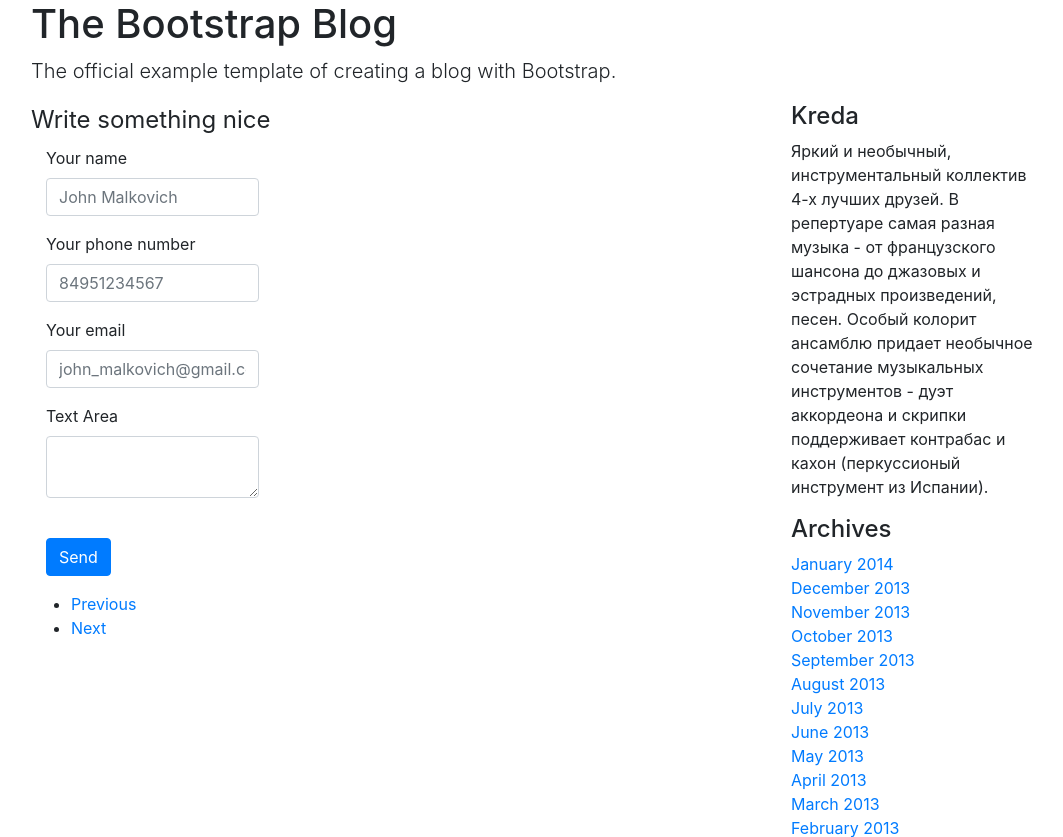
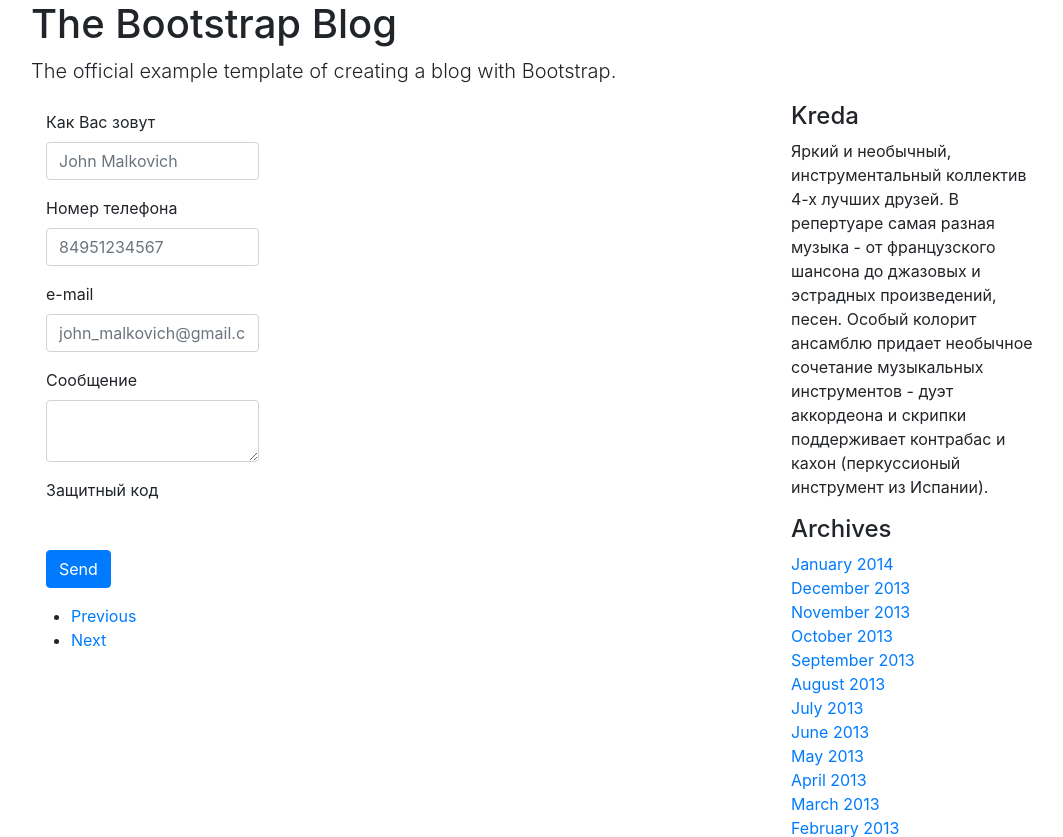
Before and after one commit to fernflower/django_steps, a Django app: page /contacts/ in a window 1280 px wide. Shown: the part 24-861 px from the top of the page, without its empty margins (54-1117 px from the left). Run offline with Django 3.2, Linux system fonts and the light colour scheme; some libraries are stand-ins or nearby versions.

Commit message:
captcha and error handling

```diff
--- a/mysite/contacts/forms.py
+++ b/mysite/contacts/forms.py
@@ -1,4 +1,5 @@
 from django import forms
+from captcha.fields import CaptchaField
 
 
 class ContactForm(forms.Form):
@@ -6,4 +7,5 @@ class ContactForm(forms.Form):
     email = forms.EmailField()
     phone = forms.CharField(max_length=14)
     message = forms.CharField(widget=forms.Textarea)
-    cc_myself = forms.BooleanField(required=False)
+    captcha = CaptchaField()
+    cc_myself = forms.BooleanField(required=False, widget=forms.HiddenInput())
--- a/mysite/contacts/templates/contacts/form.html
+++ b/mysite/contacts/templates/contacts/form.html
@@ -5,36 +5,44 @@
 <fieldset>
 
 <!-- Form Name -->
-<legend>Write something nice</legend>
+<legend></legend>
 
 <!-- Text input-->
 <div class="form-group">
-  <label class="col-md-4 control-label" for="id_name">Your name</label>
+  <label class="col-md-4 control-label" for="id_name">Как Вас зовут</label>
   <div class="col-md-4">
-      <input name="name" placeholder="John Malkovich" class="form-control input-md" required="" type="text">
-  </div>
+      <input name="name" placeholder="John Malkovich" class="form-control input-md" required="" type="text" value={{form.name.value|default_if_none:""}}
+></div>
 </div>
 
 <div class="form-group">
-  <label class="col-md-4 control-label" for="id_phone">Your phone number</label>
+  <label class="col-md-4 control-label" for="id_phone">Номер телефона</label>
   <div class="col-md-4">
-      <input name="phone" placeholder="84951234567" class="form-control input-md" required="" pattern="[0-9]*" type="tel" maxlength=10>
+      <input name="phone" placeholder="84951234567" class="form-control input-md" required="" pattern="[0-9]*" type="tel" maxlength=10 value={{form.phone.value|default_if_none:""}}>
   </div>
 </div>
 
 <!-- Text input-->
 <div class="form-group">
-  <label class="col-md-4 control-label" for="id_email">Your email</label>
-  <div class="col-md-4">
-      <input name="email" placeholder="john_malkovich@gmail.com" class="form-control input-md" required="" type="email">
+  <label class="col-md-4 control-label" for="id_email">e-mail</label>
+  <div class="col-md-4 {% if form.email.errors %}form-group has-error{% endif %}">
+      <input name="email" placeholder="john_malkovich@gmail.com" class="form-control input-md" required="" type="email" value="{{form.email.value|default_if_none:""}}">
+      <span class="help-block">{{form.email.errors|striptags}}</span>
   </div>
 </div>
 
 <!-- Textarea -->
 <div class="form-group">
-  <label class="col-md-4 control-label" for="textarea">Text Area</label>
+  <label class="col-md-4 control-label" for="textarea">Сообщение</label>
   <div class="col-md-4">
-      <textarea class="form-control" id="textarea" name="message"></textarea>
+      <textarea class="form-control" id="textarea" name="message">{{form.name.value|default_if_none:""}}</textarea>
+  </div>
+</div>
+<div class="form-group">
+  <label class="col-md-4 control-label" for="captcha">Защитный код</label>
+  <div class="col-md-4 {% if form.captcha.errors %}form-group has-error{% endif %}">
+      {{form.captcha}}
+  <span class="help-block">{{form.captcha.errors|striptags}}</span>
   </div>
 </div>
 
--- a/mysite/mysite/settings.py
+++ b/mysite/mysite/settings.py
@@ -40,6 +40,7 @@ INSTALLED_APPS = (
     'django.contrib.staticfiles',
     'bootstrap',
     'django_summernote',
+    'captcha',
     'about',
     'contacts',
     'posts',
--- a/mysite/mysite/urls.py
+++ b/mysite/mysite/urls.py
@@ -12,5 +12,6 @@ urlpatterns = patterns('',
     url(r'^contacts/', include('contacts.urls', namespace="contacts")),
     url(r'^posts/', include('posts.urls', namespace="posts")),
     url(r'^admin/', include(admin.site.urls)),
+    url(r'^captcha/', include('captcha.urls')),
     url(r'^summernote/', include('django_summernote.urls')),
 )
```
